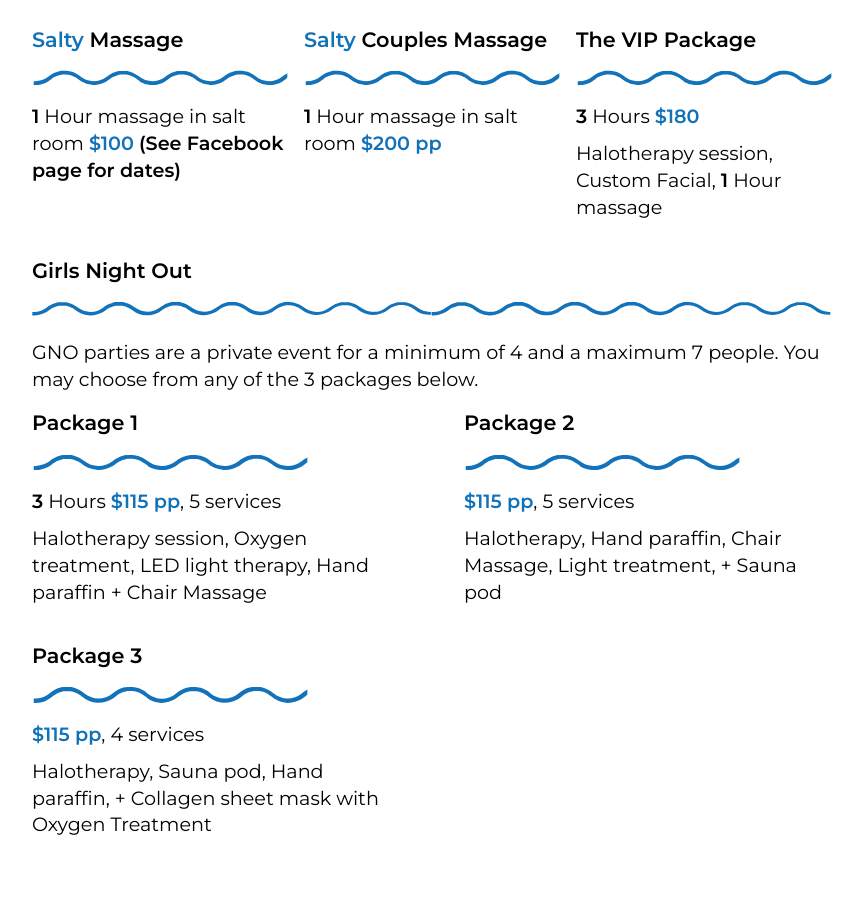
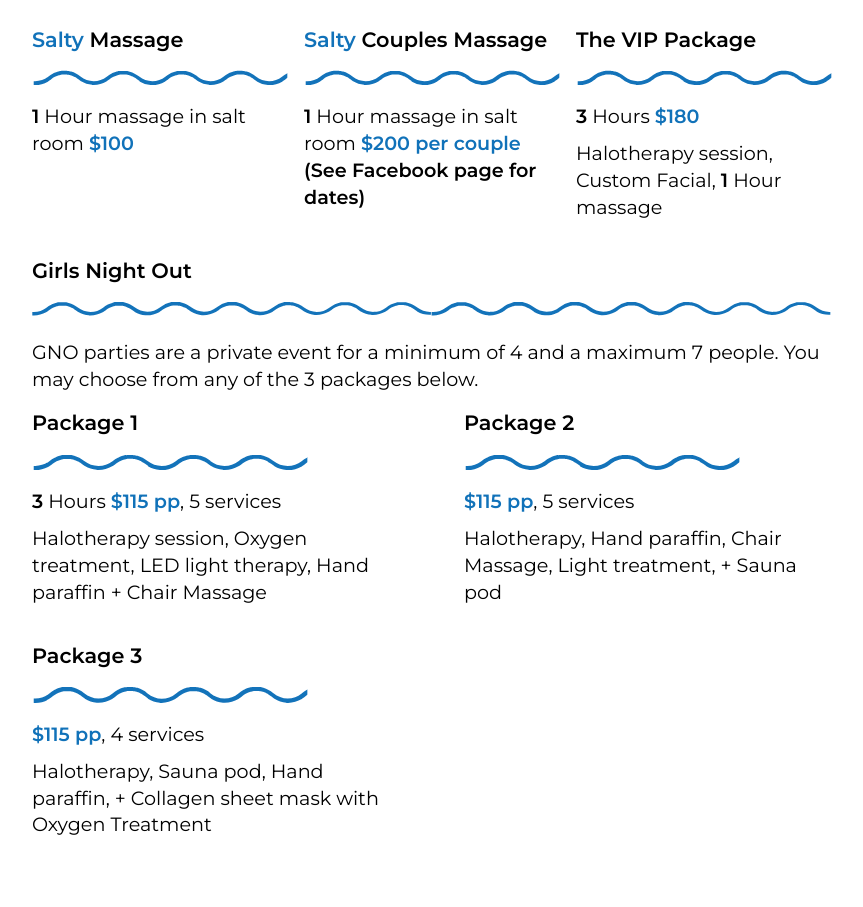
Before and after one commit to gabester78/Get-Salty-Studio, a React (Create React App) app in the folder gs-studio/: page /services in a window 1280 px wide. Shown: the part 1800-2707 px from the top of the page, without its empty margins (208-1071 px from the left). Built offline with nearby package versions, Linux system fonts and the light colour scheme.

Commit message:
Massage update.

```diff
--- a/gs-studio/src/components/services.js
+++ b/gs-studio/src/components/services.js
@@ -142,9 +142,9 @@ const Services = () => {
             <p>
               <span className="bold_text">1</span> Hour massage in salt room{" "}
               <span className="blue_text">$100</span>{" "}
-              <span className="bold_text">
+              {/* <span className="bold_text">
                 &#40;See Facebook page for dates&#41;
-              </span>
+              </span> */}
             </p>
           </article>
           <article className="cards">
@@ -158,7 +158,11 @@ const Services = () => {
             />
             <p>
               <span className="bold_text">1</span> Hour massage in salt room{" "}
-              <span className="blue_text">$200 pp</span>
+              <span className="blue_text">$200 per couple</span>
+              <br></br>
+              <span className="bold_text">
+                &#40;See Facebook page for dates&#41;
+              </span>
             </p>
           </article>
           <article className="cards">
```
Also changed, not shown: 1 other file (tests, documents, lock files or other folders).
